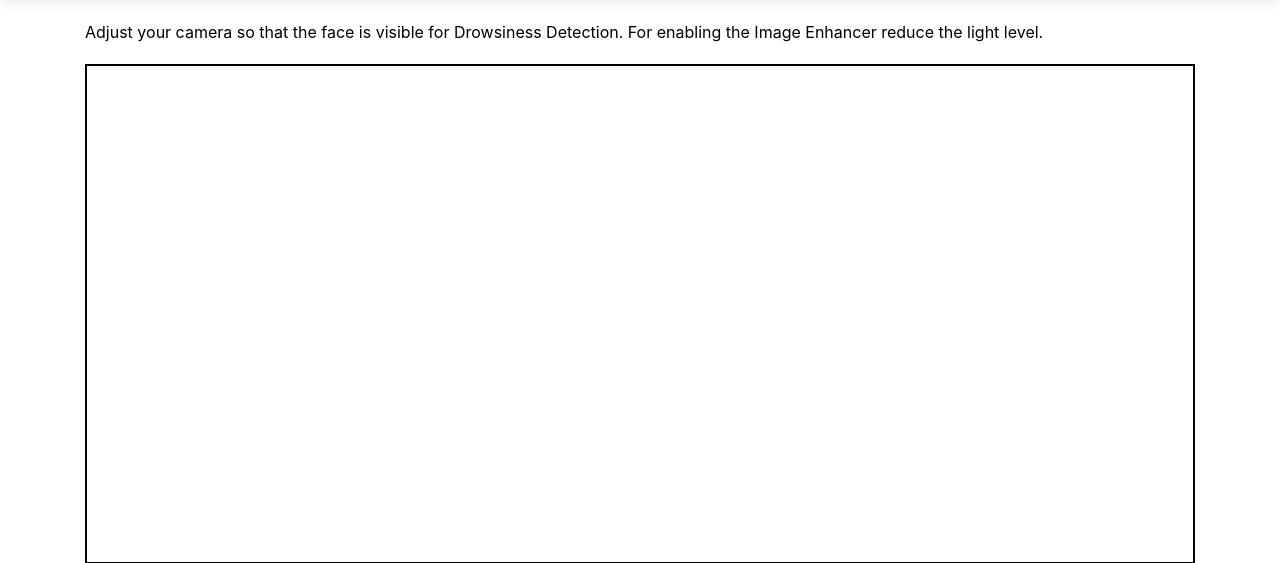
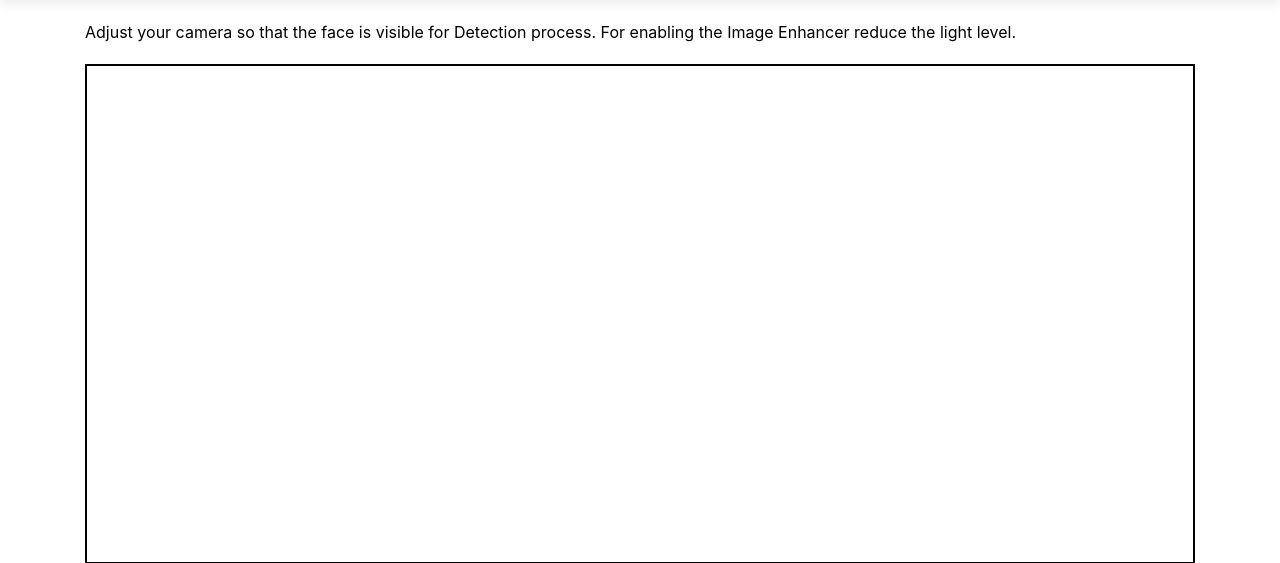
Before and after one commit to shivzy400/DriversAlertnessDetection, a Flask app: page /detection in a window 1280 px wide. Shown: the part 55-618 px from the top of the page. Run offline with Flask 2, Linux system fonts and the light colour scheme; some libraries are stand-ins or nearby versions.

Commit message:
second commit

```diff
--- a/templates/detection.html
+++ b/templates/detection.html
@@ -4,7 +4,7 @@
 <div class="container">
     <div class="row">
         <div class="col-sm-12">
-            <p class="subtext">Adjust your camera so that the face is visible for Drowsiness Detection. For enabling the Image Enhancer reduce the light level.</p>
+            <p class="subtext">Adjust your camera so that the face is visible for Detection process. For enabling the Image Enhancer reduce the light level.</p>
         </div>
     </div>
     <div class="row">
```
